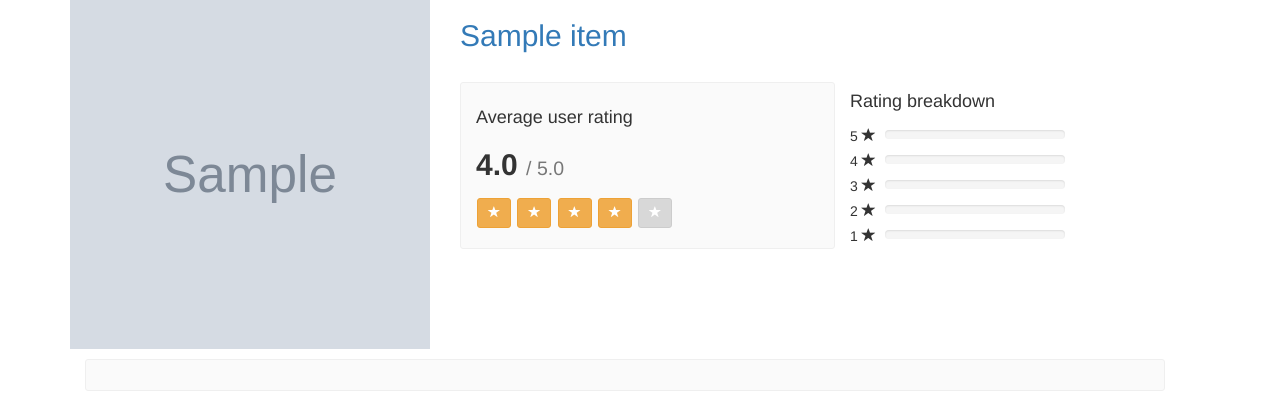
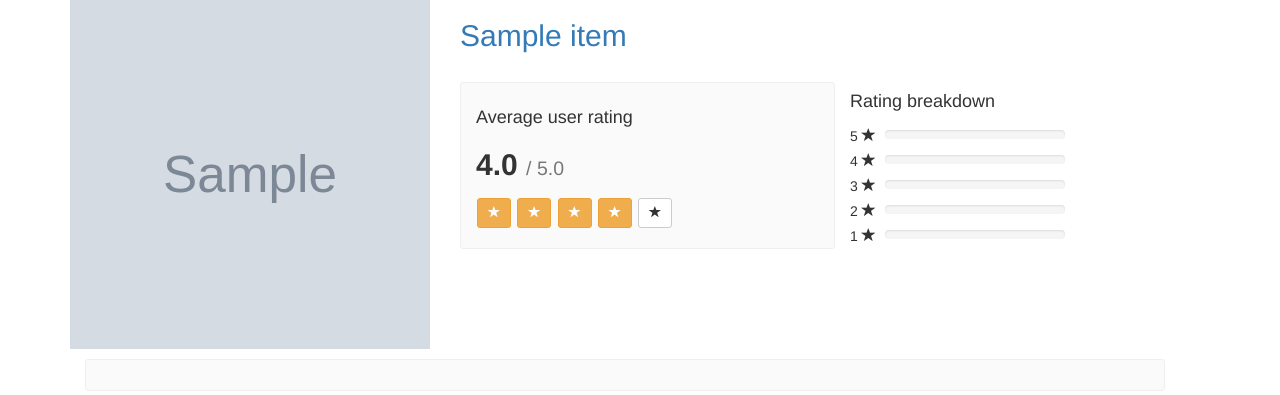
Before and after one commit to CoolestAndy/cell-phone-review-system, a Django app: a page that uses cprs/home/templates/home/details.html in a window 1280 px wide. Shown: the part 73-468 px from the top of the page. Run offline with Django 3.2, Linux system fonts and the light colour scheme; tables that the repository leaves empty hold one stand-in row (values such as "Sample post"); grey boxes marked "Sample" are stand-in pictures; some libraries are stand-ins or nearby versions.

Commit message:
Fix some bugs

```diff
--- a/cprs/home/templates/home/details.html
+++ b/cprs/home/templates/home/details.html
@@ -28,7 +28,7 @@
                                 <span class="glyphicon glyphicon-star" aria-hidden="true"></span>
                             </button>
                         {% else %}
-                            <button type="button" class="btn btn-default btn-grey btn-sm" aria-label="Left Align">
+                            <button type="button" class="btn btn-default btn-sm" aria-label="Left Align">
                                 <span class="glyphicon glyphicon-star" aria-hidden="true"></span>
                             </button>
                         {% endif %}
@@ -128,7 +128,7 @@
                                     {% if review.rating.rating > rating %}
                                         <button class="btn btn-warning btn-xs" type="button" aria-label="Left Align"><span class="glyphicon glyphicon-star" aria-hidden="true"></span></button>
                                     {% else %}
-                                        <button class="btn btn-default btn-grey btn-xs" type="button" aria-label="Left Align"><span class="glyphicon glyphicon-star" aria-hidden="true"></span></button>
+                                        <button class="btn btn-default btn-xs" type="button" aria-label="Left Align"><span class="glyphicon glyphicon-star" aria-hidden="true"></span></button>
                                     {% endif %}
                                 {% endfor %}
                                 <div class="review-block-title">{{ review.title|safe }}</div>
--- a/cprs/home/templates/home/index.html
+++ b/cprs/home/templates/home/index.html
@@ -99,7 +99,7 @@
         <div>
             <a id="img" href="{% url 'home:details' item.asin %}"><img src="{{ item.image }}" alt="{{ item.title }}"></a>
             <a href="{% url 'home:details' item.asin %}">{{ item.title }}</a>
-            {% if item.min_price and item.max_price %}
+            {% if item.min_price is not None and item.max_price is not None %}
                 <p><b>Price</b>: ${{ item.min_price }} - ${{ item.max_price }}</p>
             {% endif %}
             <p><b>Average Rating</b>: {{ item.average_rating }}</p>
--- a/cprs/home/views.py
+++ b/cprs/home/views.py
@@ -43,9 +43,9 @@
         elif sort_key == 'rating':
             items.sort(key=lambda item: item.average_rating, reverse=order == 'descending')
         elif sort_key == 'price' and order == 'ascending':
-            items.sort(key=lambda item: item.min_price if item.min_price else 0xffffff)
+            items.sort(key=lambda item: item.min_price if item.min_price is not None else 0xffffff)
         elif sort_key == 'price' and order == 'descending':
-            items.sort(key=lambda item: item.max_price if item.max_price else 0, reverse=True)
+            items.sort(key=lambda item: item.max_price if item.max_price is not None else 0, reverse=True)
 
     def get(self, request):
         # filter
```
